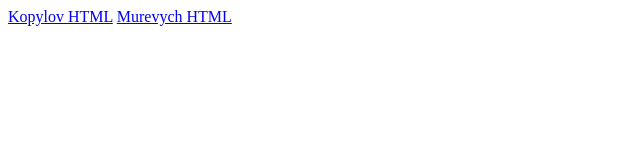
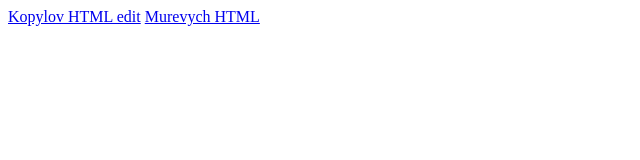
Before and after one commit to Tamskray/RRPS02, a plain HTML site: page index.html in a window 1280 px wide. Shown: the full height of the page, 0-640 px from the left. Drawn offline with Linux system fonts and the light colour scheme.

Commit message:
modified index.html

```diff
--- a/index.html
+++ b/index.html
@@ -6,7 +6,7 @@
     <title>Document</title>
   </head>
   <body>
-    <a href="kopylov.html">Kopylov HTML</a>
+    <a href="kopylov.html">Kopylov HTML edit</a>
     <a href="murevych.html">Murevych HTML</a>
   </body>
 </html>
```
